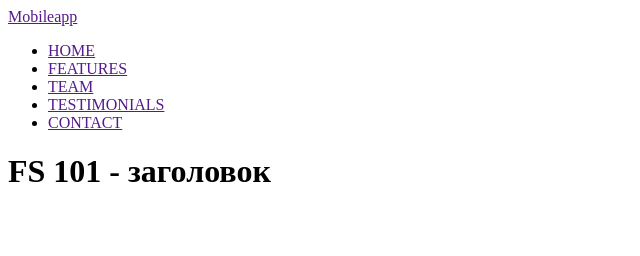
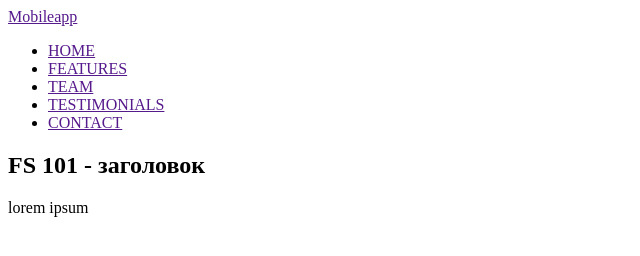
Before and after one commit to Tigriceo/fs-101, a plain HTML site: page index.html in a window 1280 px wide. Shown: the whole page, without its empty margins (0-640 px from the left). Drawn offline with Linux system fonts and the light colour scheme.

Commit message:
Update index.html

```diff
--- a/index.html
+++ b/index.html
@@ -1,5 +1,6 @@
 <!DOCTYPE html>
 <html lang="en">
+
 <head>
     <meta charset="UTF-8">
     <meta http-equiv="X-UA-Compatible" content="IE=edge">
@@ -7,6 +8,7 @@
     <title>FS 101</title>
     <link rel="stylesheet" href="./css/style.css">
 </head>
+
 <body>
 
     <header class="header">
@@ -22,10 +24,16 @@
         </nav>
     </header>
     <main>
-        <h1>FS 101 - заголовок</h1>
+        <section>
+            <h1>FS 101 - заголовок</h1>
+        </section>
+        <section>
+            <p>lorem ipsum</p>
+        </section>
     </main>
     <footer class="footer"></footer>
 
 
 </body>
+
 </html>
```
